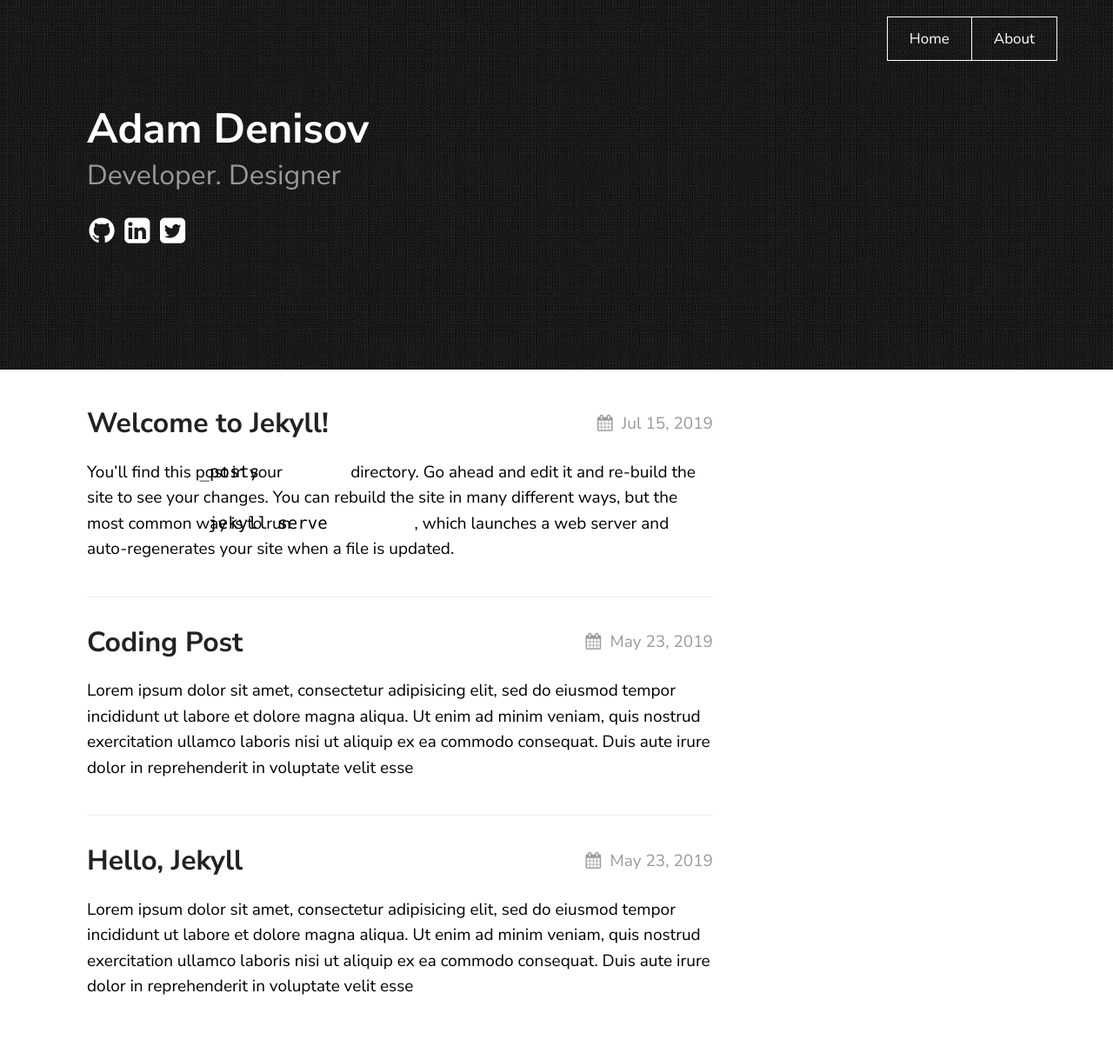
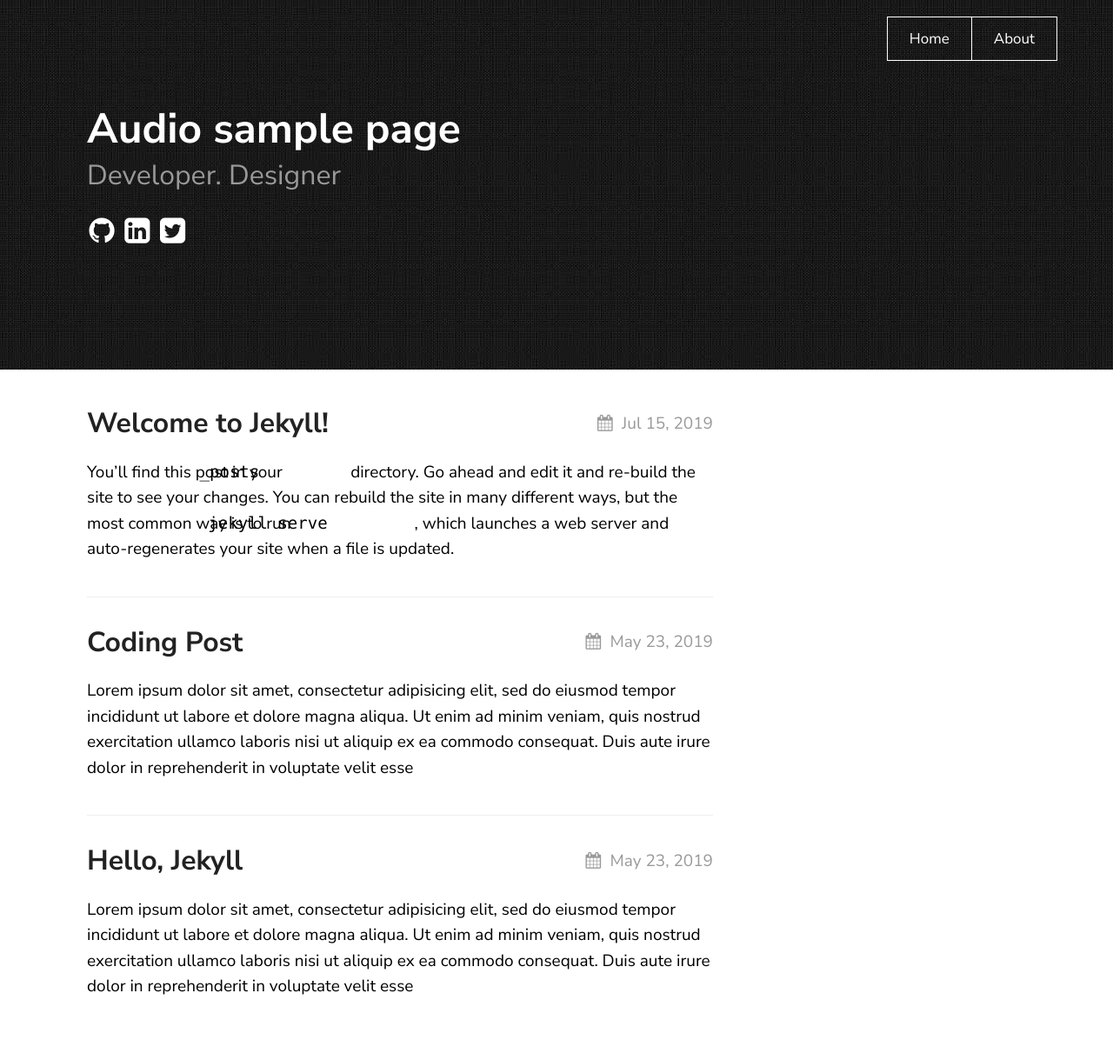
Before and after one commit to Ondal90/ondal90, a Jekyll site: the page built from index.md, in a window 1280 px wide. Shown: the whole page at 87% size. Built offline with Jekyll 4.4.1, drawn with Linux system fonts in a browser that asks for light colours; nearby versions of some CDN libraries; library files that are not in the unit come from our copies; some of the changed lines change nothing that is shown.

Commit message:
Update _config.yml

```diff
--- a/_config.yml
+++ b/_config.yml
@@ -1,11 +1,3 @@
-title: "Audio sample page"
-email: "syj90@xinapse.ai"
-description: "update my audio samples."
-url: "http://ondal90.github.io"
-author:
-  name: "Shin Y.J."
-  email: "syj90@xinapse.ai"
-  url: "http://ondal90.github.io"
 show_excerpts: true # set to true to show excerpts on the homepage
 baseurl: ""
 remote_theme: thelehhman/texture
@@ -17,7 +9,14 @@ sass:
 
 permalink: /posts/:title/
 texture:
-  title: Adam Denisov
+  title: Audio sample page
+  email: "syj90@xinapse.ai"
+  description: "update my audio samples."
+  url: "http://ondal90.github.io"
+  author:
+  name: "Shin Y.J."
+  email: "syj90@xinapse.ai"
+  url: "http://ondal90.github.io"
   tagline: Developer. Designer
   date_format: "%b %-d, %Y"
   style: black
```
